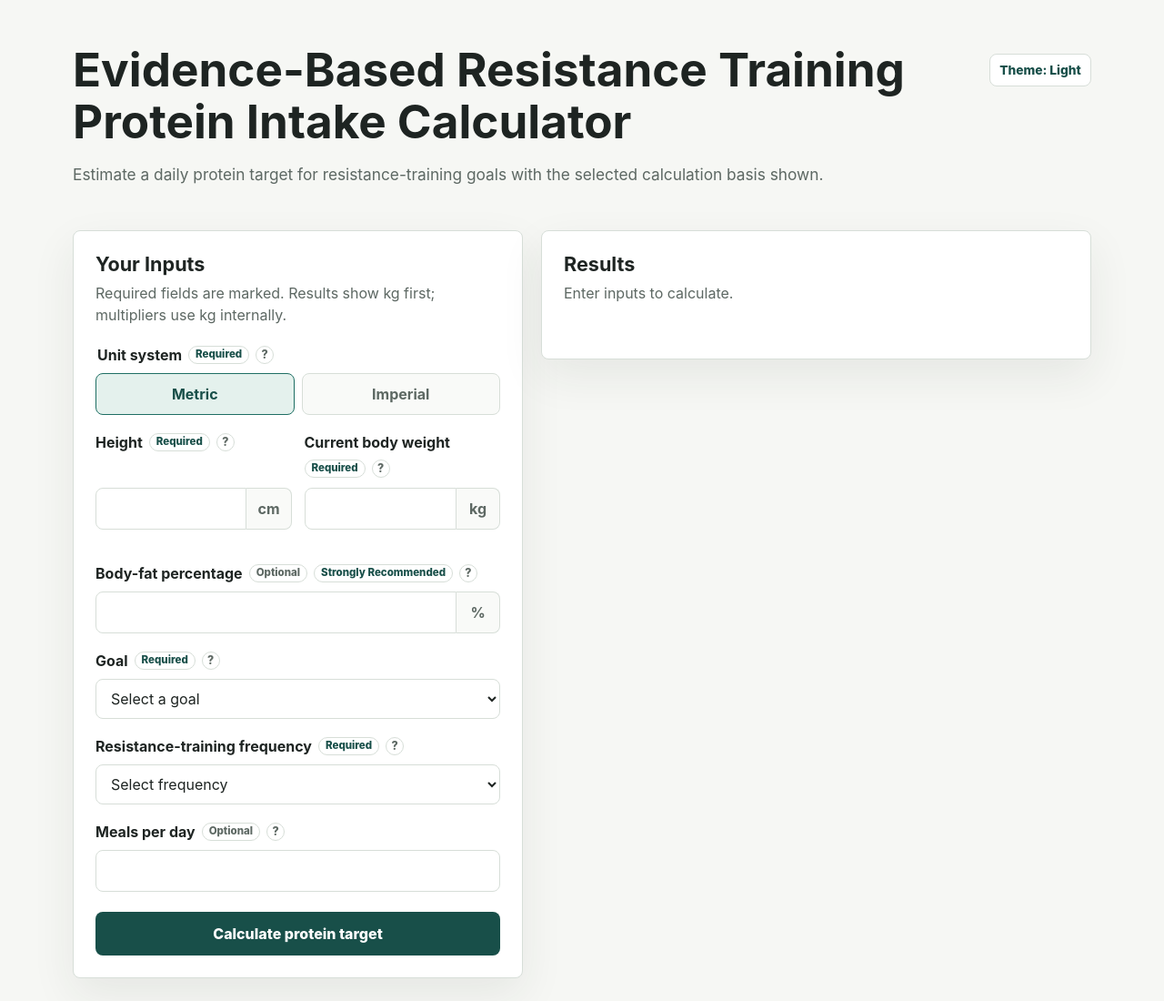
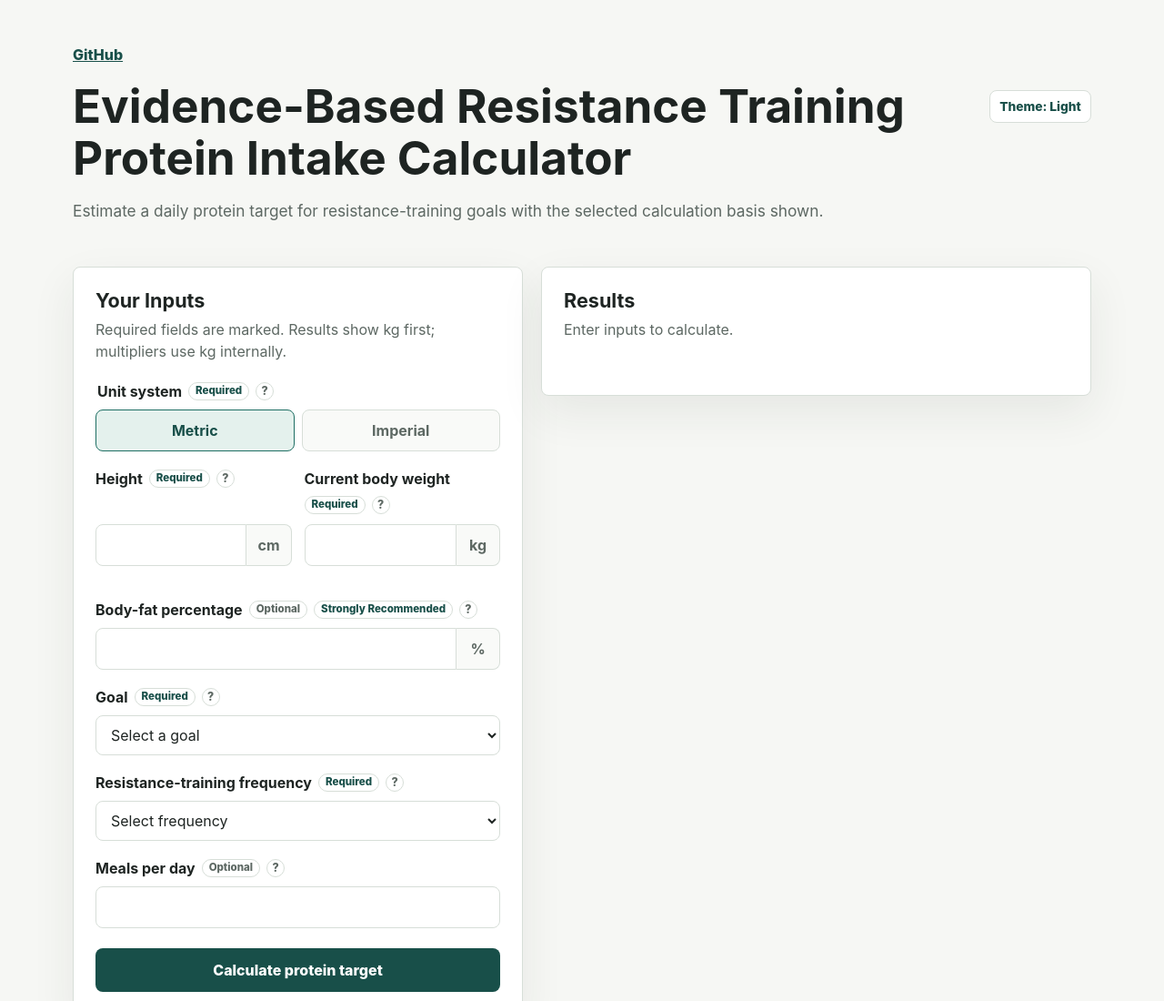
Before and after one commit to egemulayim/evidence-based-resistance-training-protein-intake-calculator, a plain HTML site: page index.html in a window 1280 px wide. Shown: the top 1100 px of the page at 91% size. Drawn offline with Linux system fonts and the light colour scheme.

Commit message:
Add GitHub link to header in calculation and index pages

```diff
--- a/index.html
+++ b/index.html
@@ -31,6 +31,9 @@
   <body>
     <header class="site-header">
       <div class="content-wrap">
+        <div class="header-tools">
+          <a class="back-link" href="https://github.com/egemulayim/evidence-based-resistance-training-protein-intake-calculator" target="_blank" rel="noopener">GitHub</a>
+        </div>
         <div class="title-row">
           <h1>Evidence-Based Resistance Training Protein Intake Calculator</h1>
           <button class="theme-toggle" type="button" data-theme-toggle>Theme</button>
```
Also changed, not shown: calculation.html (+1 -0 lines).
